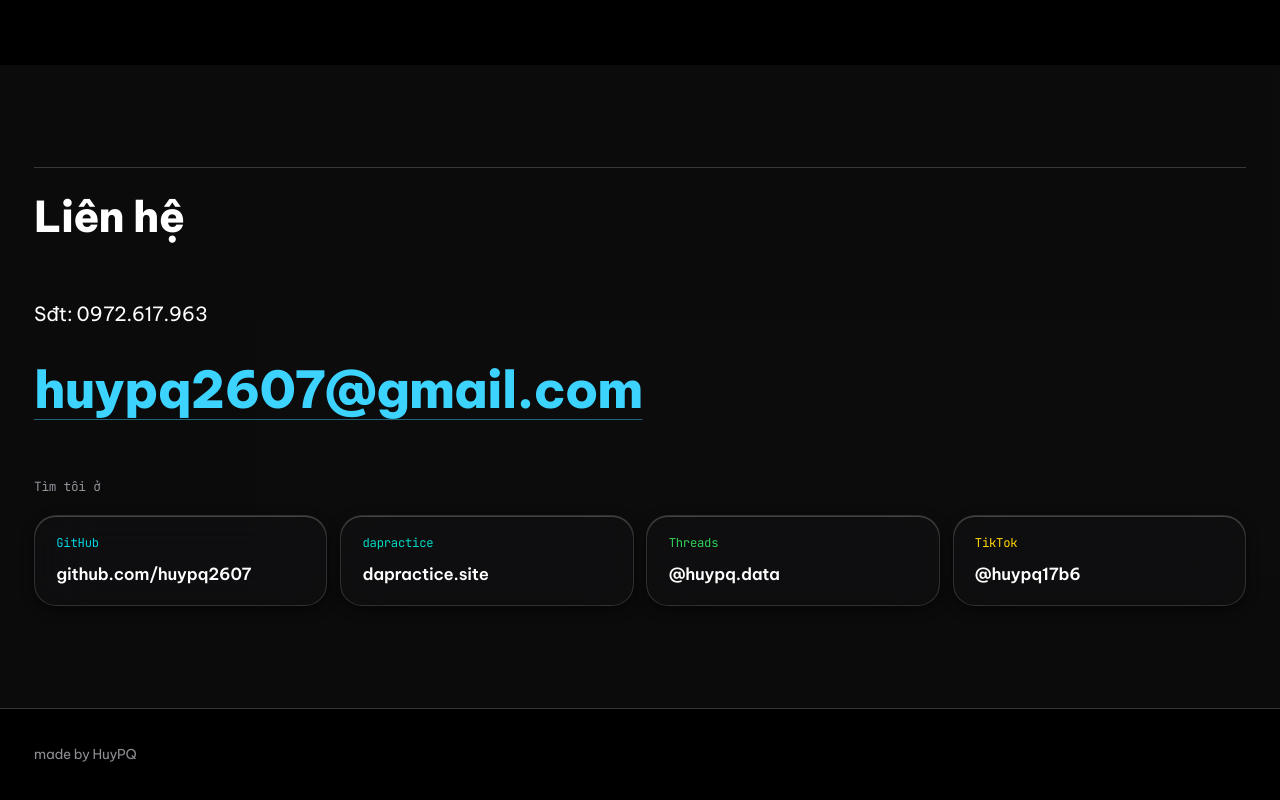
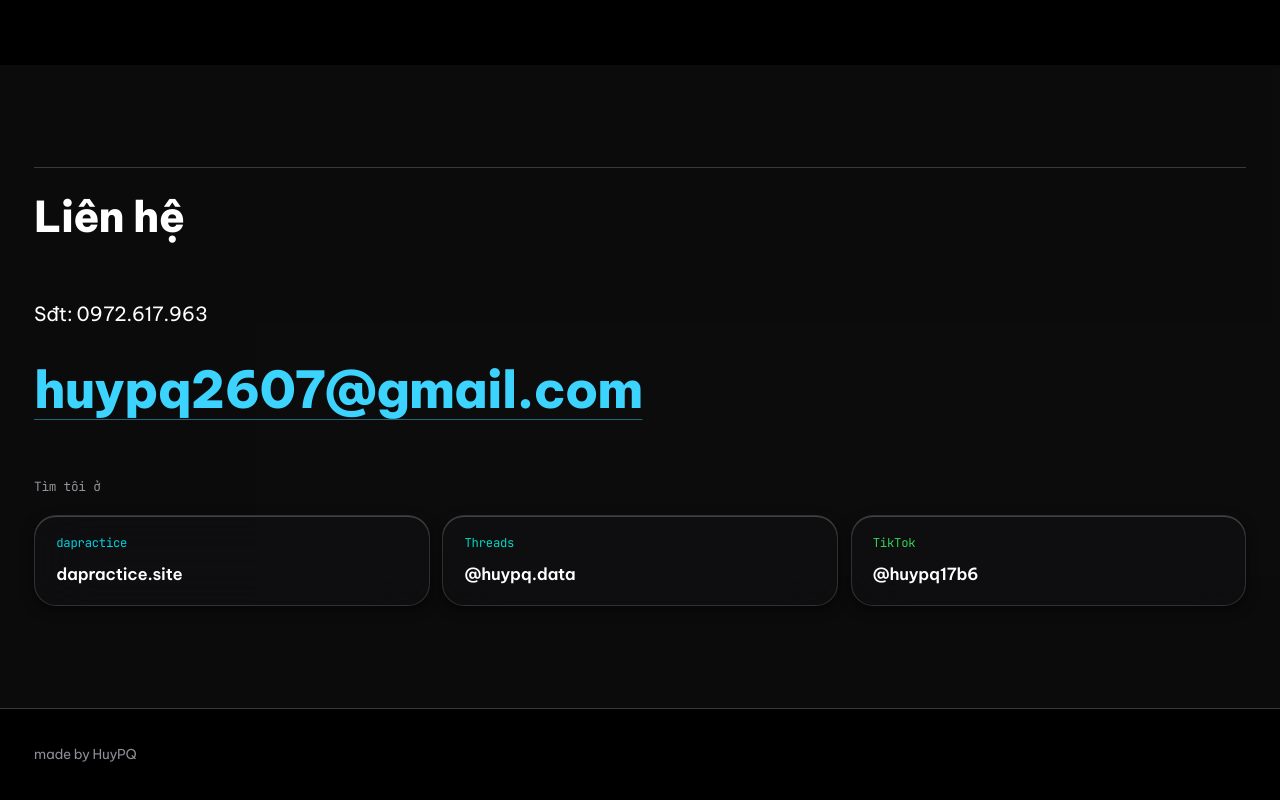
Before and after one commit to huypq2607/huypq-portfolio, a React (Vite) app: page / in a window 1280 px wide. Shown: the part 8315-9115 px from the top of the page. Built offline with nearby package versions, Linux system fonts and the light colour scheme.

Commit message:
Bỏ kênh GitHub khỏi phần liên hệ
Lưới rút từ bốn cột xuống ba, vì bốn cột chứa ba thẻ thì thừa một ô
trống ở cuối hàng.

```diff
--- a/noi_dung/noi_dung.ts
+++ b/noi_dung/noi_dung.ts
@@ -594,9 +594,8 @@ export const LIEN_HE = {
   email: 'huypq2607@gmail.com',
 
   /** Các nơi khác có thể tìm thấy tôi. Thứ tự trong mảng là thứ tự hiển thị:
-   *  kho mã trước, rồi sản phẩm đang bán, rồi hai kênh chia sẻ kiến thức. */
+   *  sản phẩm tự làm trước, rồi hai kênh chia sẻ kiến thức. */
   kenh: [
-    { ten: 'GitHub', nhan: 'github.com/huypq2607', dia_chi: 'https://github.com/huypq2607' },
     { ten: 'dapractice', nhan: 'dapractice.site', dia_chi: 'https://dapractice.site' },
     { ten: 'Threads', nhan: '@huypq.data', dia_chi: 'https://www.threads.com/@huypq.data' },
     { ten: 'TikTok', nhan: '@huypq17b6', dia_chi: 'https://www.tiktok.com/@huypq17b6' },
--- a/src/thanh_phan/LienHe.tsx
+++ b/src/thanh_phan/LienHe.tsx
@@ -28,7 +28,7 @@ export function LienHe() {
 
       <h3 className="ma cho-hien mt-14 text-[0.75rem] text-chu-mo">{chu(NHAN.nhan_theo_doi)}</h3>
 
-      <ul className="mt-4 grid gap-3 sm:grid-cols-2 lg:grid-cols-4">
+      <ul className="mt-4 grid gap-3 sm:grid-cols-2 lg:grid-cols-3">
         {LIEN_HE.kenh.map((kenh, thu_tu) => (
           <li key={kenh.ten} className="cho-hien" style={{ transitionDelay: `${thu_tu * 80}ms` }}>
             <a
```
